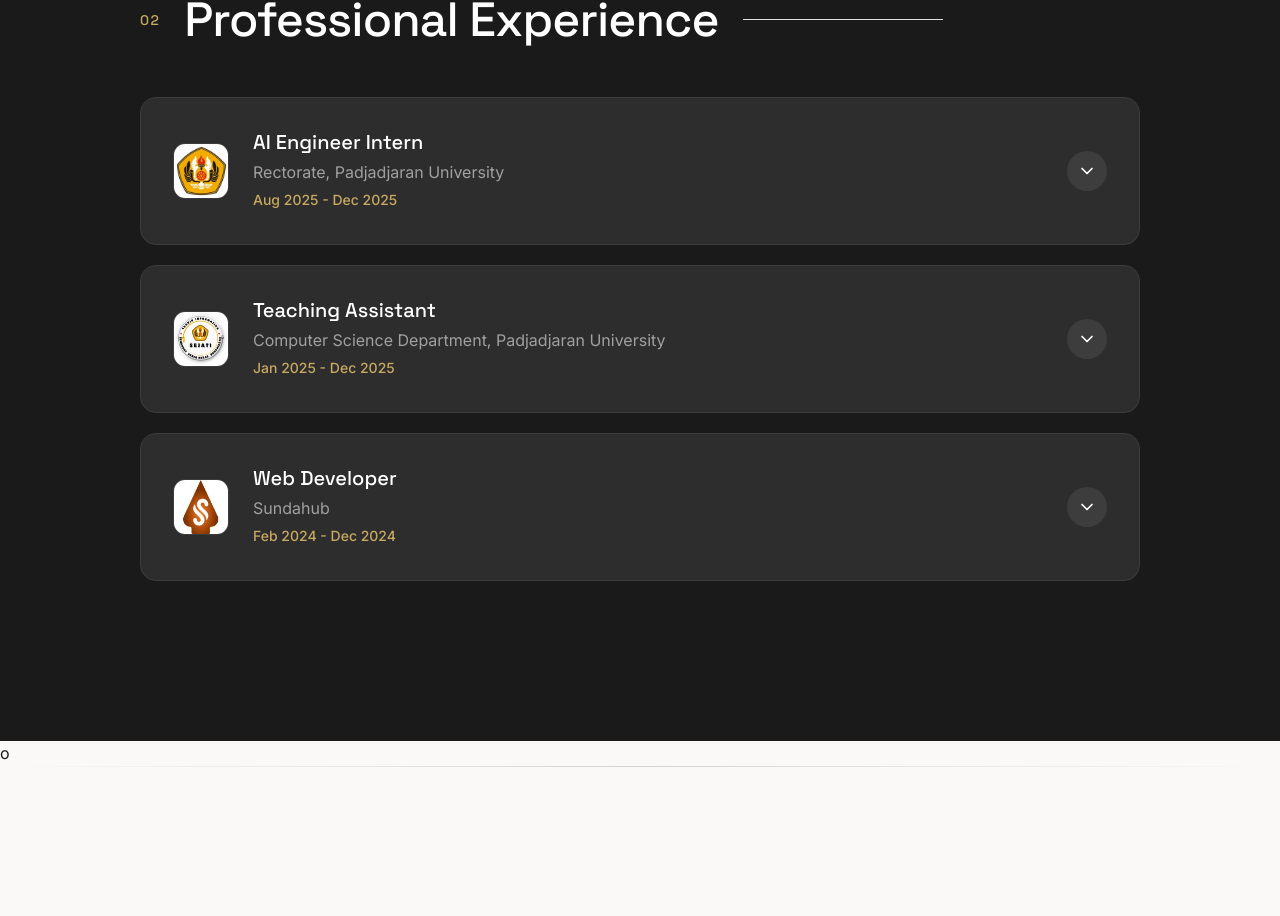
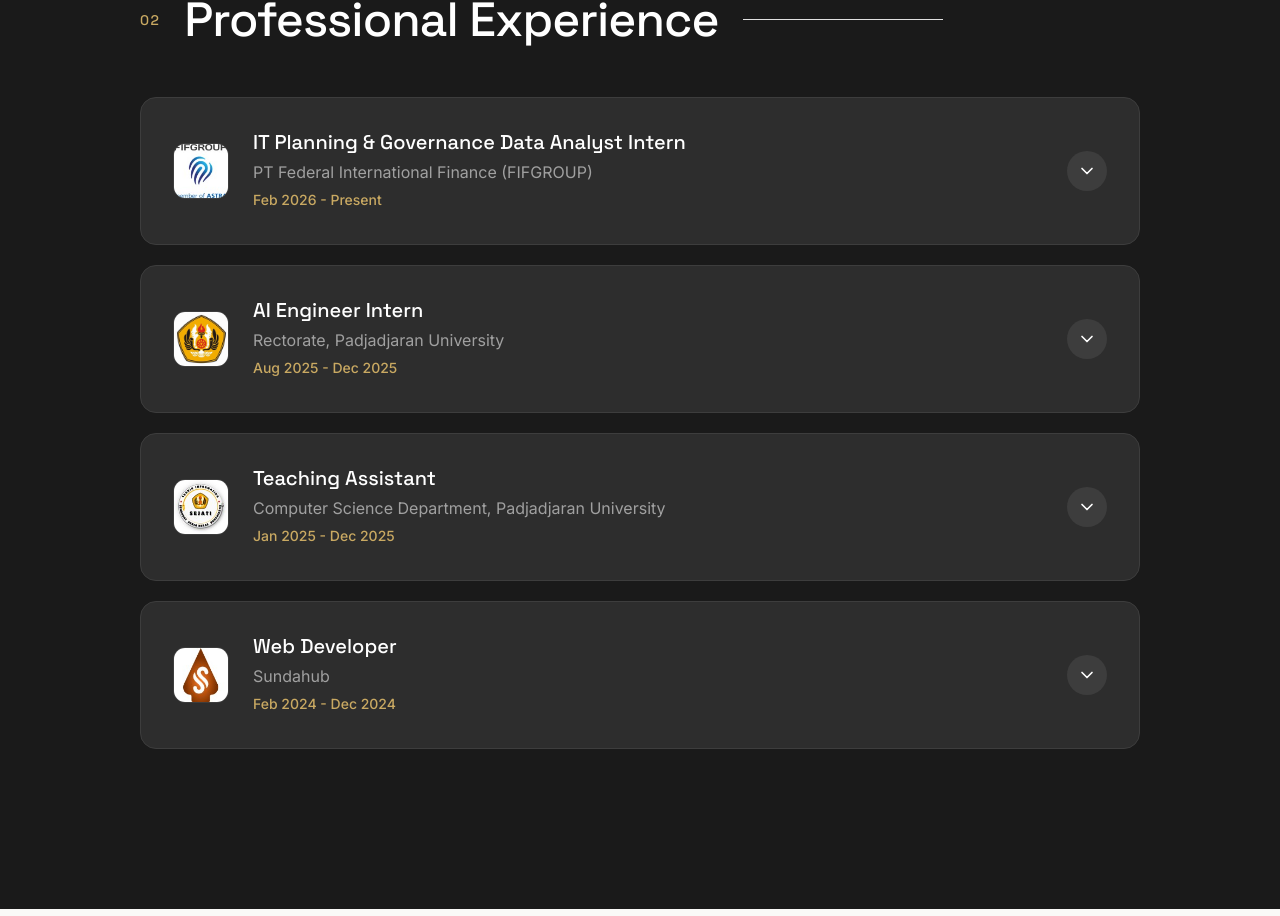
Before and after one commit to hdans/portofolio, a React (Vite) app: page / in a window 1280 px wide. Shown: the part 2998-3914 px from the top of the page. Built offline with nearby package versions, Linux system fonts and the light colour scheme.

Commit message:
Feat : Experience Data FIF

```diff
--- a/src/data/experienceData.js
+++ b/src/data/experienceData.js
@@ -4,19 +4,17 @@ import logoSundahub from '../assets/img/Logo Sundahub.jpg';
 import logoFIF from '../assets/img/FIF.png';
 
 export const experienceData = [
-//   {
-//     id: 1,
-//     institution: "PT Federal International Finance (FIFGROUP)",
-//     role: "Data Analyst Intern",
-//     duration: "Feb 2026 - Present",
-//     logo: logoFIF,
-//     description: `Data Analyst at IT Planning & Governance Department
-// - Engineered SQL-based data extraction pipelines from Oracle systems to ensure reliable and structured datasets for analysis.
-// - Conducted quantitative analysis and visualization using Python (Pandas, NumPy, Matplotlib) to identify performance patterns and operational bottlenecks.
-// - Developed automated and interactive BI dashboards in Power BI to track IT KPIs and support executive-level reporting.
-// - Collaborated cross-functionally with planning stakeholders to translate analytical findings into measurable operational improvements.
-// `
-//   },
+  {
+    id: 1,
+    institution: "PT Federal International Finance (FIFGROUP)",
+    role: "IT Planning & Governance Data Analyst Intern",
+    duration: "Feb 2026 - Present",
+    logo: logoFIF,
+    description: `• Built and optimized SQL-based data pipelines from Oracle systems, combined with data preprocessing and analysis using Python (Pandas, NumPy, Matplotlib) to support IT governance and performance monitoring.
+• Developed end-to-end analytical dashboards in Power BI to visualize IT KPIs and operational metrics for IT Planning and Audit functions.
+• Translated analytical outputs into actionable insights and reporting deliverables to support audit evaluation and data-driven decision-making.
+`
+  },
   {
     id: 2,
     institution: "Rectorate, Padjadjaran University",
```
